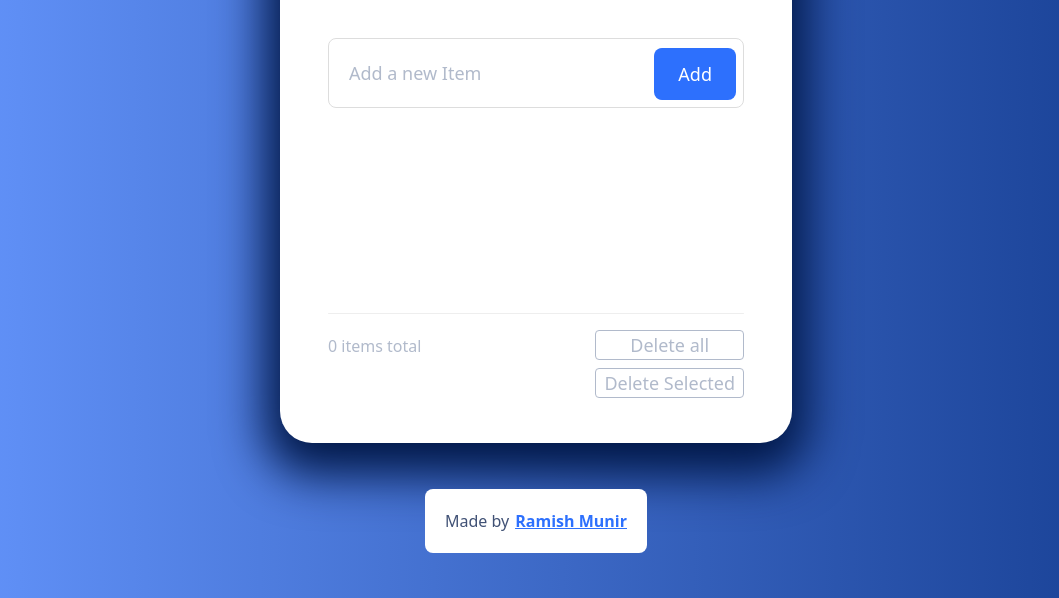
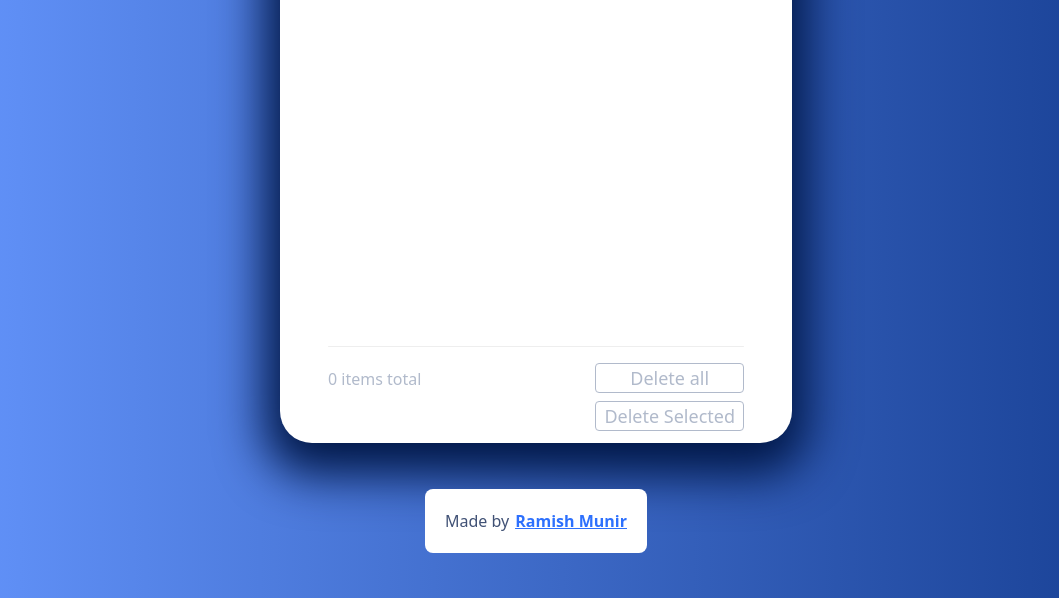
Before and after one commit to RamishMunir/TodoList, a website: page src/index.html in a window 1280 px wide. Shown: the part 202-800 px from the top of the page, without its empty margins (104-1163 px from the left). Drawn offline with Linux system fonts and the light colour scheme.

Commit message:
changed height

```diff
--- a/src/index.html
+++ b/src/index.html
@@ -15,7 +15,7 @@
             <button id="addButton" class="text-[var(--white)] text-lg py-3 px-6 rounded-lg bg-[var(--blue)] border-none absolute right-2 bottom-2">Add</button>
         </div>
 
-        <ul class="list-disc overflow-y-scroll">
+        <ul class="list-disc overflow-y-scroll h-full">
             <li class="m-2 [&>p]:text-[#8f98a8] flex flex-col" id="todoList"></li>
         </ul>
 
```
Also changed, not shown: src/output.css.
